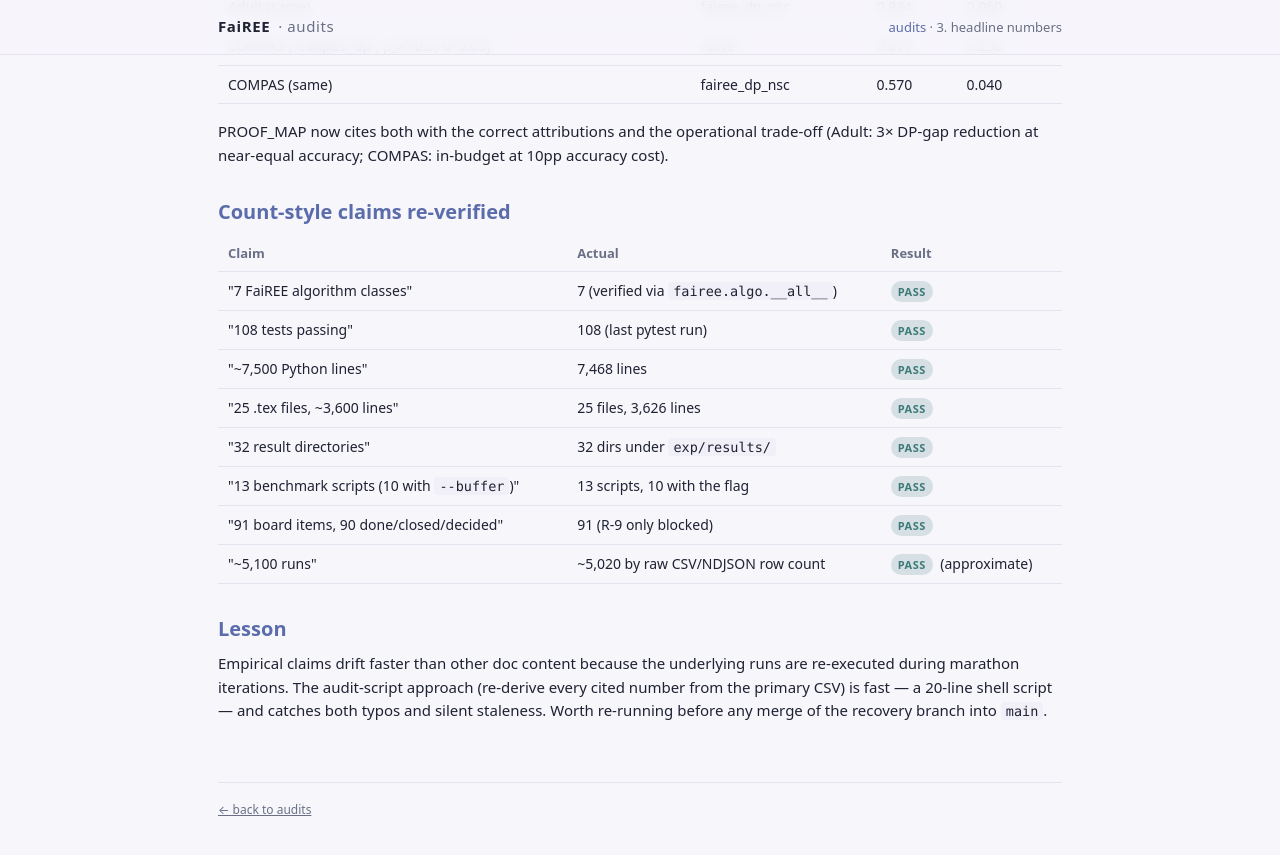
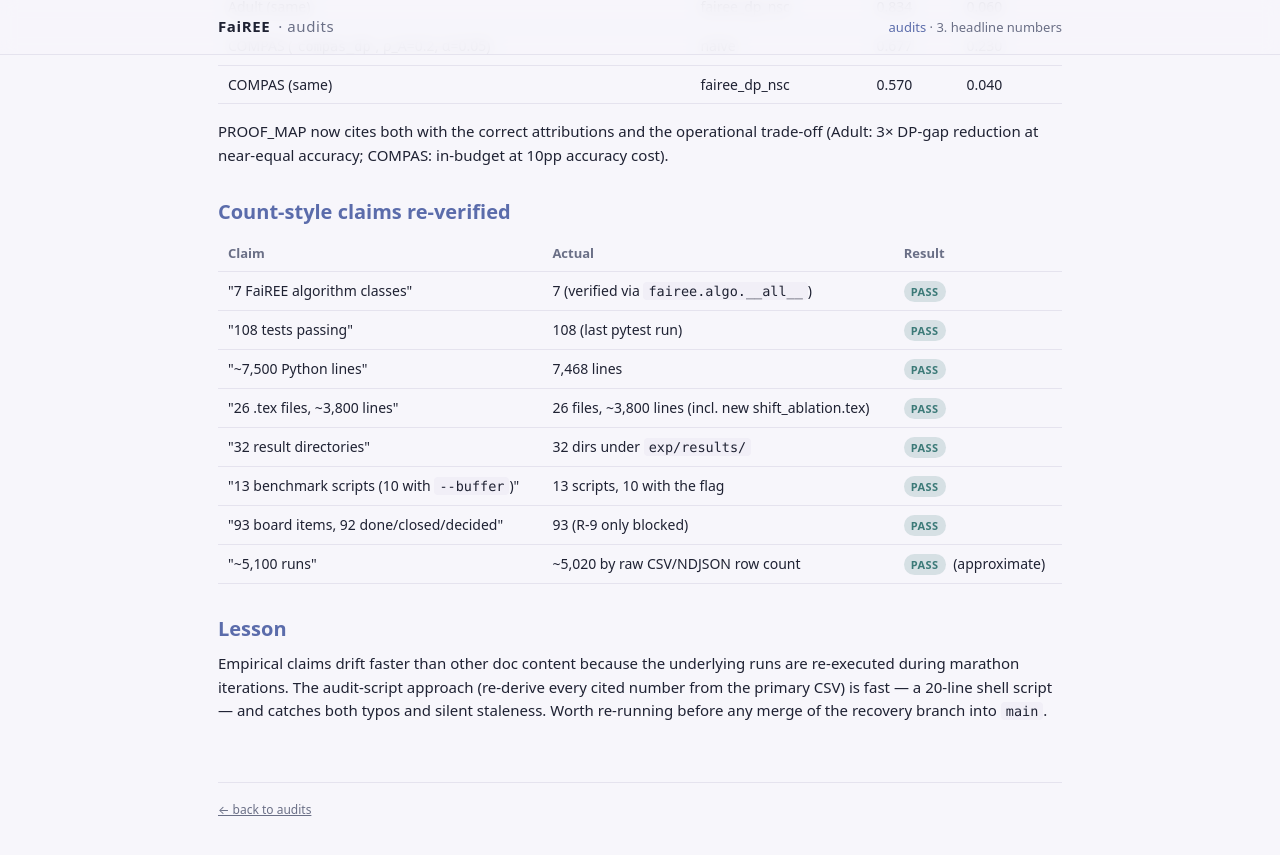
Before and after one commit to yulinl2/yulinl2.github.io, a Jekyll site: the page fairee-audits/03-headline-numbers-verified.html, which Jekyll copies as it is, in a window 1280 px wide and 900 px high, scrolled down 1044 px. Shown: the top 855 px of the window. Built offline with Jekyll 4.4.1, drawn with Linux system fonts in a browser that asks for light colours.

Commit message:
site: bump 25 -> 26 .tex files; 91 -> 93 board items across audits + writing

```diff
--- a/fairee-audits/03-headline-numbers-verified.html
+++ b/fairee-audits/03-headline-numbers-verified.html
@@ -120,10 +120,10 @@
       <tr><td>"7 FaiREE algorithm classes"</td><td>7 (verified via <code>fairee.algo.__all__</code>)</td><td><span class="tag tag-ok">PASS</span></td></tr>
       <tr><td>"108 tests passing"</td><td>108 (last pytest run)</td><td><span class="tag tag-ok">PASS</span></td></tr>
       <tr><td>"~7,500 Python lines"</td><td>7,468 lines</td><td><span class="tag tag-ok">PASS</span></td></tr>
-      <tr><td>"25 .tex files, ~3,600 lines"</td><td>25 files, 3,626 lines</td><td><span class="tag tag-ok">PASS</span></td></tr>
+      <tr><td>"26 .tex files, ~3,800 lines"</td><td>26 files, ~3,800 lines (incl. new shift_ablation.tex)</td><td><span class="tag tag-ok">PASS</span></td></tr>
       <tr><td>"32 result directories"</td><td>32 dirs under <code>exp/results/</code></td><td><span class="tag tag-ok">PASS</span></td></tr>
       <tr><td>"13 benchmark scripts (10 with <code>--buffer</code>)"</td><td>13 scripts, 10 with the flag</td><td><span class="tag tag-ok">PASS</span></td></tr>
-      <tr><td>"91 board items, 90 done/closed/decided"</td><td>91 (R-9 only blocked)</td><td><span class="tag tag-ok">PASS</span></td></tr>
+      <tr><td>"93 board items, 92 done/closed/decided"</td><td>93 (R-9 only blocked)</td><td><span class="tag tag-ok">PASS</span></td></tr>
       <tr><td>"~5,100 runs"</td><td>~5,020 by raw CSV/NDJSON row count</td><td><span class="tag tag-ok">PASS</span> (approximate)</td></tr>
     </tbody>
   </table>
--- a/fairee-writing/index.html
+++ b/fairee-writing/index.html
@@ -35,8 +35,8 @@
   </p>
   <p class="meta">
     Audience tier: far (paper author + reviewer-anticipation). Assumes
-    the recovery branch artifacts (25 .tex drafts + 32 result dirs +
-    closed W-1/W-2 + 91 board items) and walks them to a single PDF.
+    the recovery branch artifacts (26 .tex drafts + 32 result dirs +
+    closed W-1/W-2 + 93 board items) and walks them to a single PDF.
   </p>
 
   <div class="cards">
@@ -101,7 +101,7 @@
 
   <h2>Companion pointers</h2>
   <ul>
-    <li><a href="https://github.com/yulinl2/FaiREE_Missing_Data/tree/claude/recover-dev-intent-eQY0u/Fairness%20with%20missing/Manuscript/_drafts">Drafts directory on GitHub</a> (25 .tex files + bib + integration README).</li>
+    <li><a href="https://github.com/yulinl2/FaiREE_Missing_Data/tree/claude/recover-dev-intent-eQY0u/Fairness%20with%20missing/Manuscript/_drafts">Drafts directory on GitHub</a> (26 .tex files + bib + integration README).</li>
     <li><a href="https://github.com/yulinl2/fairee-experiment/blob/claude/recover-dev-intent-eQY0u/PROOF_MAP.md">PROOF_MAP.md</a> — theorem ↔ assumption ↔ empirical-validation map. Every section in the paper has a row here.</li>
     <li><a href="https://github.com/yulinl2/fairee-experiment/blob/claude/recover-dev-intent-eQY0u/FIGURES.md">FIGURES.md</a> — curated plot gallery with reproduction commands. Pull figures from here.</li>
   </ul>
```
